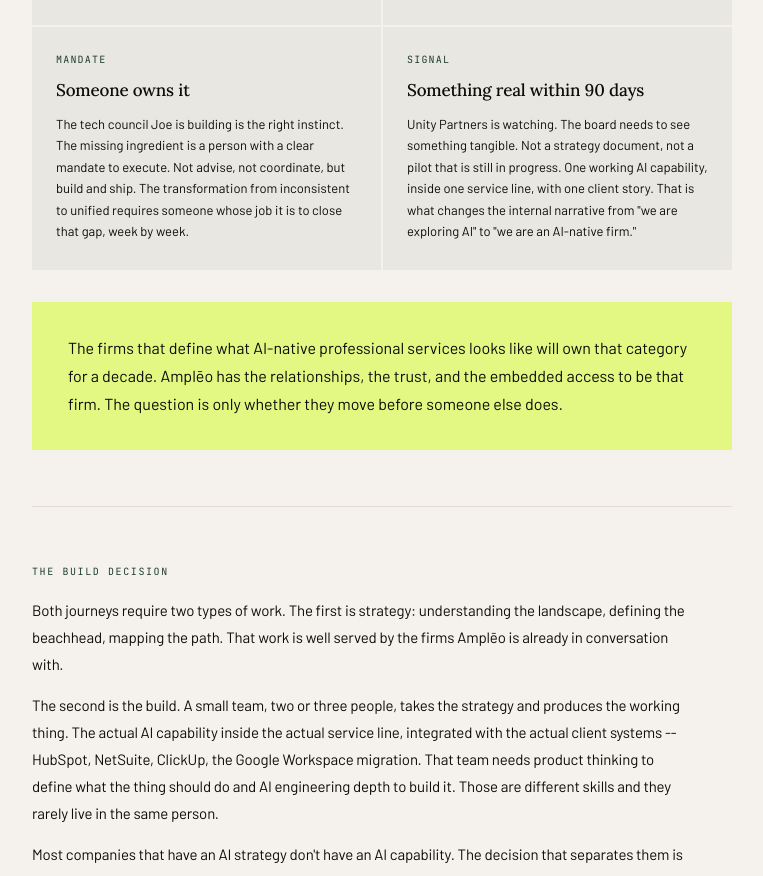
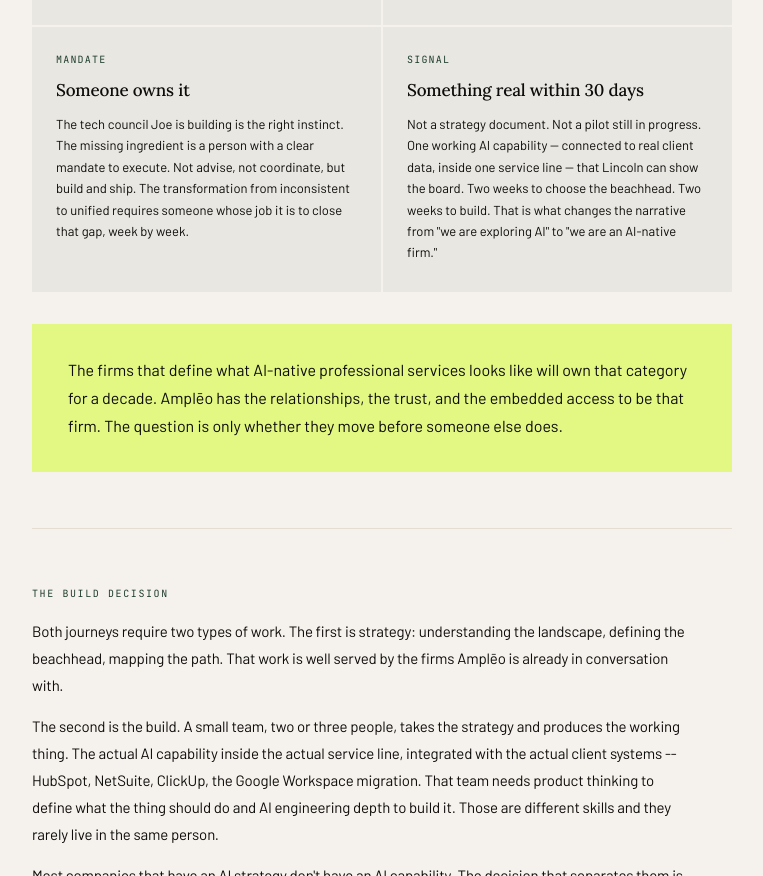
Before and after one commit to chriskarl/ampleo-perspective, a plain HTML site: page index.html in a window 1280 px wide. Shown: the part 4303-5179 px from the top of the page, without its empty margins (258-1021 px from the left). Drawn offline with nearby package versions, Linux system fonts and the light colour scheme.

Commit message:
30-day timeline, add Jon Packer to header and closing

```diff
--- a/index.html
+++ b/index.html
@@ -261,8 +261,8 @@
       </div>
       <div class="take-card">
         <div class="take-card-label">Signal</div>
-        <div class="take-card-title">Something real within 90 days</div>
-        <p>Unity Partners is watching. The board needs to see something tangible. Not a strategy document, not a pilot that is still in progress. One working AI capability, inside one service line, with one client story. That is what changes the internal narrative from "we are exploring AI" to "we are an AI-native firm."</p>
+        <div class="take-card-title">Something real within 30 days</div>
+        <p>Not a strategy document. Not a pilot still in progress. One working AI capability -- connected to real client data, inside one service line -- that Lincoln can show the board. Two weeks to choose the beachhead. Two weeks to build. That is what changes the narrative from "we are exploring AI" to "we are an AI-native firm."</p>
       </div>
     </div>
   </div>
```
